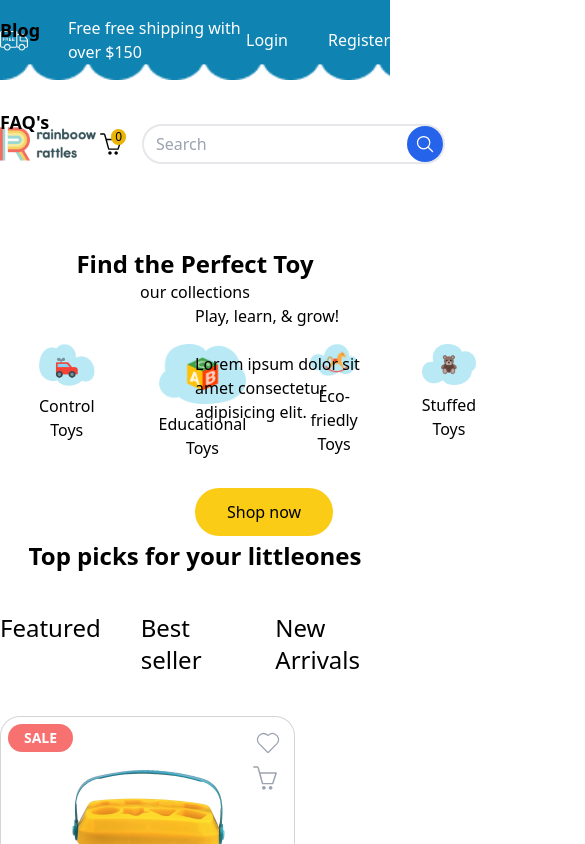
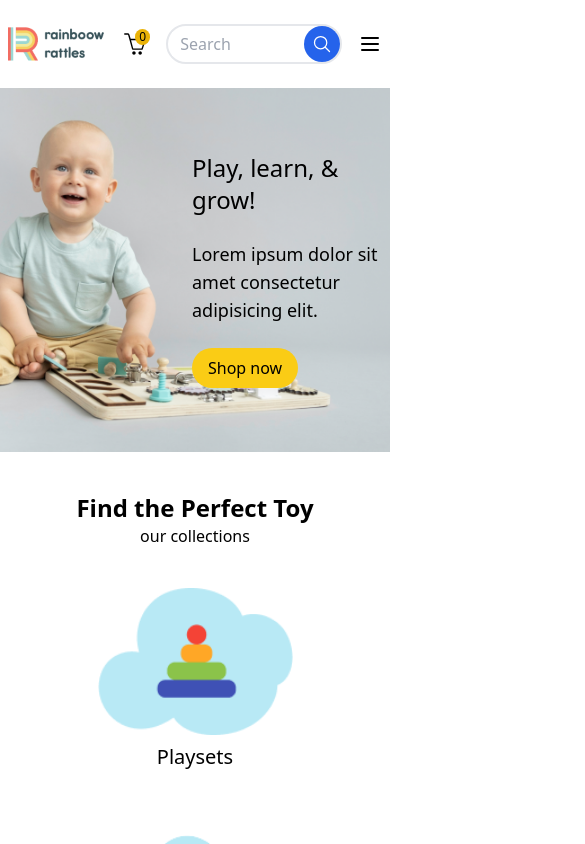
Before and after one commit to Gasbiachraf/baby-clothes, a React (Create React App) app: page / in a window 390 px wide. Shown: the top 844 px of the page, 585 px wide, since content can reach past the window. Built offline with nearby package versions, Linux system fonts and the light colour scheme.

Commit message:
version responsive header , footer & homePage

```diff
--- a/src/layouts/header.jsx
+++ b/src/layouts/header.jsx
@@ -34,7 +34,7 @@ const Header = () => {
 
     return (
         <div className="">
-            <div className='bg-no-repeat bg-cover flex justify-between py-4 text-white' style={{ backgroundImage: `url(${image1})` }}>
+            <div className='bg-no-repeat bg-cover flex justify-between py-4 text-white max-[430px]:hidden' style={{ backgroundImage: `url(${image1})` }}>
                 <div className='gap-10 flex items-center lg:pl-20'>
                     <img src={image2} alt="" />
                     <p>Free  free shipping with over $150</p>
@@ -48,10 +48,10 @@ const Header = () => {
 
             {/* navbar  */}
 
-            <div className=" flex my-6 justify-around items-center max-[430px]:z-50  max-[430px]:top-0 max-[430px]:inset-x-0 bg-alpha py-5 relative">
+            <div className=" flex my-6 justify-around items-center max-[430px]:z-50  max-[430px]:top-0 max-[430px]:inset-x-0 bg-alpha lg:py-5 relative">
                 <img onClick={() => navigate('/')} src={image3} className="lg:w-32 w-24 cursor-pointer" alt="" />
                 <div
-                    className={`flex gap-16 max-[430px]:absolute  max-[430px]:flex-col duration-500 max-[430px]:bg-alpha max-[430px]:inset-x-0 max-[430px]:py-5 ${isOpen ? "max-[430px]:top-20 shadow-lg p-2  bg-white" : "max-[430px]:-top-96"
+                    className={`flex lg:gap-16 lg:px-0 px-4 gap-4 max-[430px]:absolute  max-[430px]:flex-col duration-500 max-[430px]:bg-alpha max-[430px]:inset-x-0 max-[430px]:py-2 ${isOpen ? " mt-72 duration-500  shadow-lg p-2  bg-white " : "max-[430px]:hidden  "
                         }`}
                 >
                     <Link to={"/"} className="cursor-pointer hover:text-teta text-lg font-semibold">Home</Link>
@@ -65,9 +65,9 @@ const Header = () => {
                         <p  className="absolute bg-yellow-500 rounded-full px-1 text-xs top-0 right-0  ">{panier.length}</p>
                         <SlBasket  className="text-3xl px-1" />
                     </div>
-                    <div className=" border-2  border-full rounded-full flex">
-                        <form action="" className="flex items-center gap-4">
-                            <input type="text" className="border-none m-1  outline-none pl-2" placeholder="Search" />
+                    <div className=" border-2 max-[430px]:w-[45vw]  border-full rounded-full flex">
+                        <form action="" className="flex items-center  lg:gap-4">
+                            <input type="text" className="border-none m-1 max-[430px]:w-[100%]  outline-none pl-2" placeholder="Search" />
                             <div className="bg-blue-600 rounded-full p-2">
                                 <IoSearchOutline className="text-xl text-white " />
                             </div>
@@ -92,15 +92,15 @@ const Header = () => {
                 )}
             </div>
 
-            <div>
-                <div className={droppanier ? "absolute duration-500 bg-blue-600 rounded-xl lg:w-[30vw] lg:h-[70vh] h-[80vh] right-2  lg:ml-0 ml-2  z-10 p-2 overflow-hidden " : "absolute lg:w-[0vw] lg:h-[70vh] h-[80vh]  duration-300  rounded-xl right-2   z-10  "}>
-                    <div className={droppanier ? "flex flex-col gap-2  overflow-auto invisible-scrollbar  lg:h-[59vh] h-[65vh] pb-20 " : 'hidden'}>
+            <div className="">
+                <div className={droppanier ? "absolute duration-300 bg-blue-600 rounded-xl lg:w-[26vw] w-[96vw] lg:h-[74vh] h-[84vh] right-2 top-0 lg:mt-40 mt-20  lg:ml-0 ml-2  z-10 p-2 overflow-hidden " : "absolute lg:w-[0vw] lg:h-[80vh] h-[84vh]  duration-300 top-0 lg:mt-40 mt-20 rounded-xl right-2   z-10  "}>
+                    <div className={droppanier ? "flex flex-col gap-2  overflow-auto invisible-scrollbar  lg:h-[63vh] h-[70vh] pb-20 " : 'hidden'}>
 
                         {
                             panier.map((element, id) => <>
                                 <div key={id} className="flex gap-4 p-2 border-2 rounded-xl font-bold">
                                     <img className="w-[25%]" src={element.image} alt="" />
-                                    <div className="text-xl text-white flex flex-col gap-2">
+                                    <div className="text-lg text-white flex flex-col gap-2">
                                         <p>{element.productName}</p>
                                         <p>$ {element.price}.00 </p>
                                         <p>X {element.quantitybuy}</p>
--- a/src/pages/Home/components/firstSection.jsx
+++ b/src/pages/Home/components/firstSection.jsx
@@ -42,54 +42,54 @@ export const FirstSectionHome = () => {
     return (
         <>
 
-            <section className=' bg-center bg-cover bg-no-repeat lg:h-[100vh] lg:w-full relative' style={{ backgroundImage: `url(${image1})` }}>
-                <div className='w-[50vw] absolute end-0 top-24'>
-                    <h1 className=' lg:pr-24 lg:pt-16 lg:text-5xl'>Play, learn, & grow!</h1>
-                    <p className='pt-6 pb-16'>Lorem ipsum dolor sit amet consectetur adipisicing elit.</p>
-                    <button onClick={() => navigate('/shop')} className='bg-yellow-400 py-3 px-8 rounded-full'>Shop now</button>
+            <section className=' bg-center bg-cover bg-no-repeat lg:h-[100vh] lg:w-full lg:relative' style={{ backgroundImage: `url(${image1})` }}>
+                <div className='lg:w-[50vw] pl-48 py-16 lg:py-0 lg:pl-0  lg:absolute lg:end-0 lg:top-24 '>
+                    <h1 className=' lg:pr-24 lg:pt-16 lg:text-5xl text-2xl'>Play, learn, & grow!</h1>
+                    <p className='pt-6 lg:pb-16 pb-6  lg:text-xl text-lg '>Lorem ipsum dolor sit amet consectetur adipisicing elit.</p>
+                    <button onClick={() => navigate('/shop')} className='bg-yellow-400 lg:py-3 py-2 lg:px-8 px-4 rounded-full'>Shop now</button>
                 </div>
             </section>
 
             <section className='text-center py-10'>
                 <h1 className='text-2xl font-bold '>Find the Perfect Toy </h1>
                 <p className='pb-10'>our collections</p>
-                <div className='flex justify-center gap-16 '>
-                    <div>
-                        <img className='lg:w-[12vw] lg:h-[20vh] pb-2' src={image2} alt="" />
-                        <p className='decoration-current'>Playsets</p>
+                <div className='flex justify-center gap-16 max-[430px]:flex-col max-[430px]:items-center  w-[100%] '>
+                    <div className='max-[430px]:flex max-[430px]:flex-col max-[430px]:mx-auto    '>
+                        <img className='lg:w-[12vw] w-[50vw] lg:h-[20vh] pb-2  mx-auto ' src={image2} alt="" />
+                        <p className=' text-xl '>Playsets</p>
                     </div>
-                    <div>
-                        <img className='lg:w-[12vw] lg:h-[20vh] pb-2' src={image3} alt="" />
-                        <p>Control Toys</p>
+                    <div className='max-[430px]:flex max-[430px]:flex-col    '>
+                        <img className='lg:w-[12vw] w-[50vw] lg:h-[20vh] pb-2  mx-auto ' src={image3} alt="" />
+                        <p className=' text-xl '>Control Toys</p>
                     </div>
-                    <div>
-                        <img className='lg:w-[12vw] lg:h-[20vh] pb-2' src={image4} alt="" />
-                        <p>Educational Toys</p>
+                    <div className='max-[430px]:flex max-[430px]:flex-col    '>
+                        <img className='lg:w-[12vw] w-[50vw] lg:h-[20vh] pb-2 mx-auto ' src={image4} alt="" />
+                        <p className=' text-xl '>Educational Toys</p>
                     </div>
-                    <div>
-                        <img className='lg:w-[12vw] lg:h-[20vh] pb-2' src={image5} alt="" />
-                        <p>Eco-friedly Toys</p>
+                    <div className='max-[430px]:flex max-[430px]:flex-col    '>
+                        <img className='lg:w-[12vw] w-[50vw] lg:h-[20vh] pb-2 mx-auto ' src={image5} alt="" />
+                        <p className=' text-xl '>Eco-friedly Toys</p>
                     </div>
-                    <div>
-                        <img className='lg:w-[12vw] lg:h-[20vh] pb-2' src={image6} alt="" />
-                        <p>Stuffed Toys</p>
+                    <div className='max-[430px]:flex max-[430px]:flex-col    '>
+                        <img className='lg:w-[12vw] w-[50vw] lg:h-[20vh] pb-2 mx-auto ' src={image6} alt="" />
+                        <p className=' text-xl '>Stuffed Toys</p>
                     </div>
                 </div>
             </section>
 
             <section>
                 <h1 className='text-2xl font-bold text-center py-10 '>Top picks for your littleones</h1>
-                <div className='justify-center flex gap-10 text-2xl'>
+                <div className='justify-center flex lg:gap-10 gap-6 lg:text-2xl text-xl'>
                     <p>Featured</p>
                     <p>Best seller</p>
                     <p>New Arrivals</p>
                 </div>
-                <div className='flex flex-wrap lg:pl-16 gap-4 py-10'>
+                <div className='flex flex-wrap lg:pl-16 pl-10 lg:gap-4 gap-8 py-10'>
                     {
                         product.map((element, id) =>
                             <>
                                 <div className={element.id > 8 ? "hidden" : ""}>
-                                    <div className=' rounded-lg  lg:w-[22vw]  relative'  >
+                                    <div className=' rounded-lg  lg:w-[22vw] w-[80vw]   relative'  >
                                         <div className='absolute right-3  top-3 text-gray-400 '>
                                             <div className='flex flex-col gap-2 z-10'>
                                                 <CiHeart className='text-3xl' />
@@ -100,8 +100,8 @@ export const FirstSectionHome = () => {
                                             <p className={element.category == "sale" ? "block bg-red-400 rounded-full py-1 px-4 text-sm text-white font-semibold" : "hidden "}>SALE</p>
 
                                         </div>
-                                        <img onClick={() => { navigate(`/product/${element.id}`) }} className='lg:w-[22vw]' src={element.image} alt="" />
-                                        <p onClick={() => { navigate(`/product/${element.id}`) }} className='pt-4 font-medium text-xl'>{element.productName}</p>
+                                        <img onClick={() => { navigate(`/product/${element.id}`) }} className='lg:w-[22vw] w-[80vw]' src={element.image} alt="" />
+                                        <p onClick={() => { navigate(`/product/${element.id}`) }} className='lg:pt-4 pt-1 font-medium text-xl'>{element.productName}</p>
                                         <p className={element.oldprice != 0 ? "text-green-500 text-xl" : "text-black text-xl"}>${element.price}.00 <span className={element.oldprice == 0 ? "hidden" : "text-black line-through text-base"}>${element.oldprice}.00</span></p>
                                         <div className="">
                                             <div className='pt-4 flex gap-1'>
@@ -112,15 +112,8 @@ export const FirstSectionHome = () => {
                                                 {element.rate == 0 ? <CiStar className='text-yellow-400 text-2xl' /> : <FaStar className='text-yellow-400 text-xl' />}
                                             </div>
                                         </div>
-
-
-
-
                                     </div>
                                 </div>
-
-
-
                             </>
                         )
                     }
@@ -128,20 +121,20 @@ export const FirstSectionHome = () => {
             </section>
 
             <section >
-                <div className='flex flex-col items-center'>
-                    <div className='lg:w-[90vw] flex gap-8 py-16'>
+                <div className='flex flex-col items-center lg:p-0 p-4'>
+                    <div className='lg:w-[90vw] flex lg:flex-row flex-col lg:gap-8 gap-4 py-16'>
                         <img className='lg:w-100 ' src={image7} alt="" />
                         <img onClick={() => navigate('/shop')} className='lg:w-100 ' src={image8} alt="" />
                     </div>
                     <h1 className='text-2xl font-bold'>Customer loves</h1>
                     <p>Popular product</p>
                 </div>
-                <div className='flex flex-wrap lg:pl-16 gap-4 py-10'>
+                <div className='flex flex-wrap lg:pl-16 pl-10 lg:gap-4 gap-8 py-10'>
                     {
                         pproduct.map((element, id) =>
                             <>
                                 <div>
-                                    <div className=' rounded-lg  lg:w-[22vw]  relative'  >
+                                    <div className=' rounded-lg  lg:w-[22vw] w-[80vw]   relative'  >
                                         <div className='absolute right-3  top-3 text-gray-400 '>
                                             <div className='flex flex-col gap-2'>
                                                 <CiHeart className='text-3xl' />
@@ -152,8 +145,8 @@ export const FirstSectionHome = () => {
                                         <div className='absolute left-2 top-2'>
                                             <p className={element.category == "sale" ? "block bg-red-400 rounded-full py-1 px-4 text-sm text-white font-semibold" : "hidden "}>SALE</p>
                                         </div>
-                                        <img onClick={() => { navigate(`/product/${element.id}`) }} className='lg:w-[22vw]' src={element.image} alt="" />
-                                        <p onClick={() => { navigate(`/product/${element.id}`) }} className='pt-4 font-medium text-xl'>{element.productName}</p>
+                                        <img onClick={() => { navigate(`/product/${element.id}`) }} className='lg:w-[22vw] w-[80vw]' src={element.image} alt="" />
+                                        <p onClick={() => { navigate(`/product/${element.id}`) }} className='lg:pt-4 pt-1 font-medium text-xl'>{element.productName}</p>
                                         <p className={element.oldprice != 0 ? "text-green-500 text-xl" : "text-black text-xl"}>${element.price}.00 <span className={element.oldprice == 0 ? "hidden" : "text-black line-through text-base"}>${element.oldprice}.00</span></p>
                                         <div className="">
                                             <div className='pt-4 flex gap-1'>
@@ -176,13 +169,13 @@ export const FirstSectionHome = () => {
             <section>
                 <h1 className='text-2xl  font-bold text-center'>Recent photoshoots</h1>
                 <p className='text-center py-2'>Check gallery</p>
-                <div className='py-10 flex'>
-                    <img className='lg:w-[25%]' src={image9} alt="" />
-                    <img className='lg:w-[25%]' src={image10} alt="" />
-                    <img className='lg:w-[25%]' src={image11} alt="" />
-                    <img className='lg:w-[25%]' src={image12} alt="" />
+                <div className='py-10 flex lg:flex-row flex-col'>
+                    <img className='lg:w-[25%] w-[100%]' src={image9} alt="" />
+                    <img className='lg:w-[25%] w-[100%]' src={image10} alt="" />
+                    <img className='lg:w-[25%] w-[100%]' src={image11} alt="" />
+                    <img className='lg:w-[25%] w-[100%]' src={image12} alt="" />
                 </div>
-                <div className='flex justify-center gap-6 py-10'>
+                <div className='flex lg:flex-row flex-col lg:px-0 px-4 justify-center lg:gap-6 gap-10 py-10'>
                     <div className='rounded-xl lg:w-[28%] lg:h-[30vh] bg-[#F4FAFF] flex flex-col items-center p-4'>
                         <img src={image13} alt="" />
                         <p className='text-xl'>24h hour follow up</p>
@@ -196,13 +189,13 @@ export const FirstSectionHome = () => {
                         <p className='text-xl'>within 7 days</p>
                     </div>
                 </div>
-                <div className='flex flex-col items-center py-8 '>
+                <div className='flex flex-col items-center py-8 lg:px-0 px-6'>
                     <h1 className='text-3xl font-bold pb-2'>Newsletter</h1>
-                    <p className='lg:w-[54vw] text-2xl text-center'>Get 15% off your first purchase! Plus,  be the first to know about sales, new product launches, and exlusive offres!</p>
+                    <p className='lg:w-[54vw] lg:text-2xl text-lg text-center'>Get 15% off your first purchase! Plus,  be the first to know about sales, new product launches, and exlusive offres!</p>
                     <div className='py-8'>
                         <form action="">
-                            <input placeholder='Enter your email' type="text" className='border-2 outline-none rounded-xl lg:w-[30vw] py-2 px-4 ' />
-                            <input type="submit" className='bg-blue-600 py-2 px-6 rounded-xl text-white lg:ml-4' value={"Join"} />
+                            <input placeholder='Enter your email' type="text" className='border-2 outline-none rounded-xl lg:w-[30vw] w-[60vw] py-2 px-4 ' />
+                            <input type="submit" className='bg-blue-600 py-2 px-6 rounded-xl text-white lg:ml-4 ml-6' value={"Join"} />
                         </form>
                     </div>
                 </div>
```
Also changed, not shown: src/layouts/footer.jsx (+7 -5 lines).
